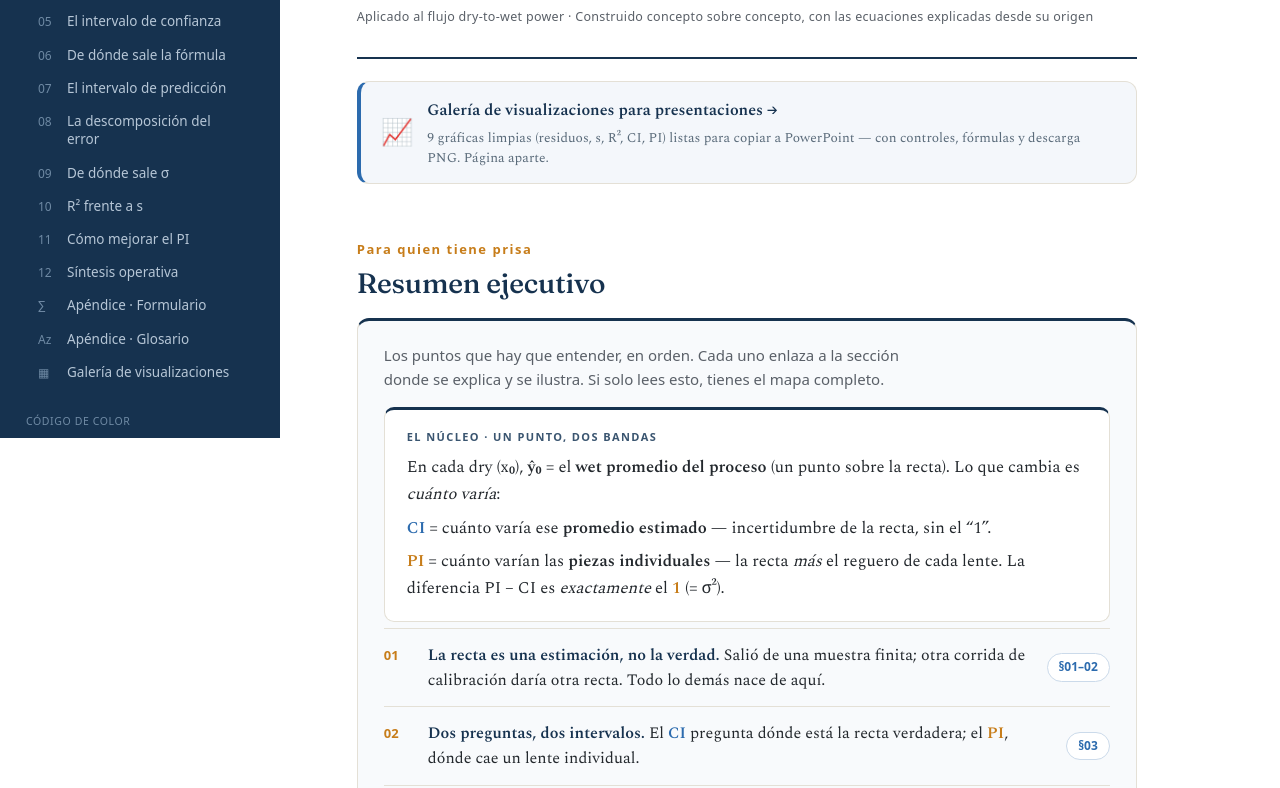
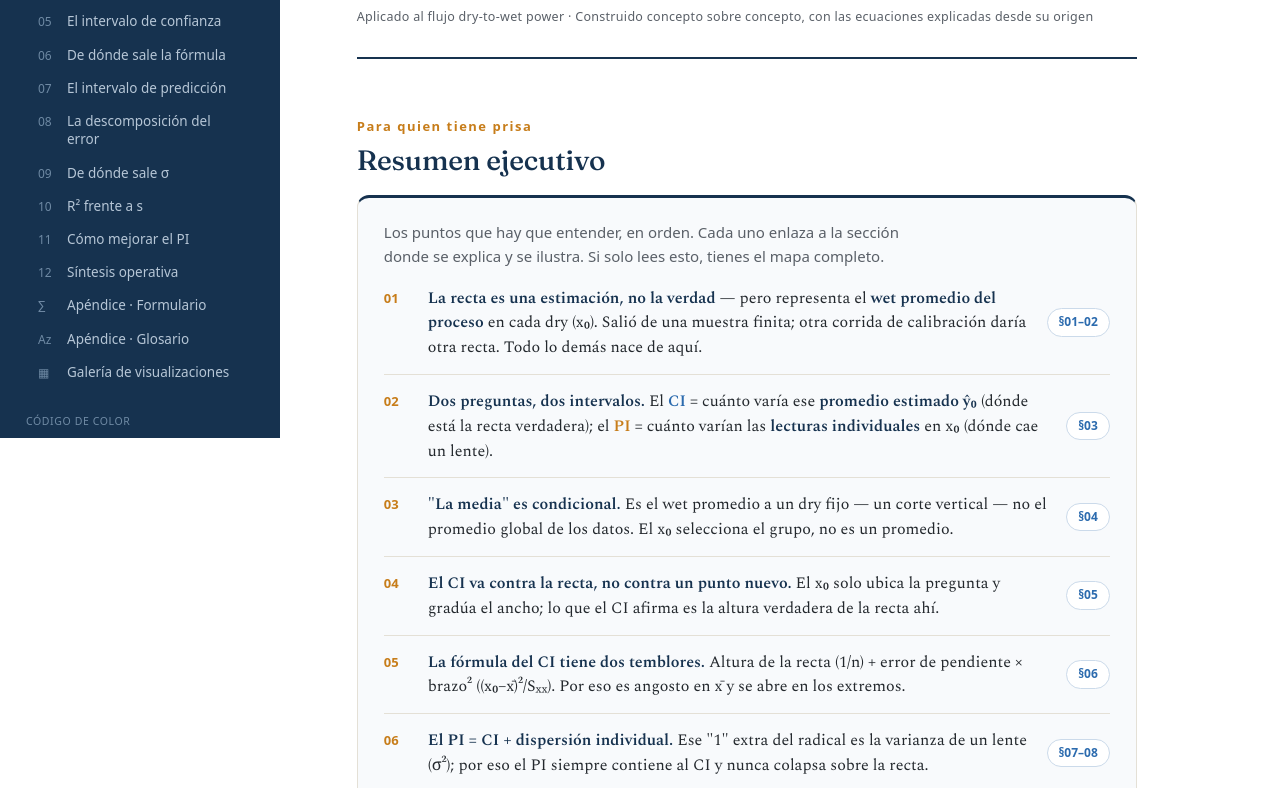
Before and after one commit to alvinasael/regression-intervals, a plain HTML site: page index.html in a window 1280 px wide. Shown: the part 362-1150 px from the top of the page. Drawn offline with nearby package versions, Linux system fonts and the light colour scheme.

Commit message:
Refine exec summary (points 01-02), remove gallery callout + nucleo box (keep sidebar link)

```diff
--- a/index.html
+++ b/index.html
@@ -226,30 +226,15 @@ figcaption b{color:var(--ink);font-weight:600}
   <div class="meta">Aplicado al flujo dry-to-wet power · Construido concepto sobre concepto, con las ecuaciones explicadas desde su origen</div>
 </header>
 
-<a href="visualizaciones.html" style="display:flex;align-items:center;gap:14px;text-decoration:none;margin:22px 0 6px;padding:15px 20px;background:#F4F7FB;border:1px solid var(--rule);border-left:4px solid #2C6BAE;border-radius:12px">
-  <span style="font-size:26px;line-height:1">📈</span>
-  <span>
-    <span style="display:block;font-weight:600;color:#16324F;font-size:16px">Galería de visualizaciones para presentaciones →</span>
-    <span style="display:block;font-size:13.5px;color:#5a6b7a;margin-top:3px;line-height:1.5">9 gráficas limpias (residuos, s, R², CI, PI) listas para copiar a PowerPoint — con controles, fórmulas y descarga PNG. Página aparte.</span>
-  </span>
-</a>
-
 <section id="resumen">
   <div class="sec-num">Para quien tiene prisa</div>
   <h2>Resumen ejecutivo</h2>
   <div class="exec-panel">
     <p class="exec-intro">Los puntos que hay que entender, en orden. Cada uno enlaza a la sección donde se explica y se ilustra. Si solo lees esto, tienes el mapa completo.</p>
 
-    <div class="callout keyeq" style="margin:16px 0 6px">
-      <span class="clabel">El núcleo · un punto, dos bandas</span>
-      <p style="margin-bottom:6px">En cada dry (x₀), <b>ŷ₀</b> = el <b>wet promedio del proceso</b> (un punto sobre la recta). Lo que cambia es <em>cuánto varía</em>:</p>
-      <p style="margin-bottom:6px"><span class="cci">CI</span> = cuánto varía ese <b>promedio estimado</b> — incertidumbre de la recta, sin el “1”.</p>
-      <p style="margin-bottom:0"><span class="cpi">PI</span> = cuánto varían las <b>piezas individuales</b> — la recta <em>más</em> el reguero de cada lente. La diferencia PI − CI es <em>exactamente</em> el <span class="cpi">1</span> (= σ²).</p>
-    </div>
+    <div class="tk"><div class="tn">01</div><div class="tx"><b>La recta es una estimación, no la verdad</b> — pero representa el <b>wet promedio del proceso</b> en cada dry (x₀). Salió de una muestra finita; otra corrida de calibración daría otra recta. Todo lo demás nace de aquí.</div><a class="tref" href="#s1">§01–02</a></div>
 
-    <div class="tk"><div class="tn">01</div><div class="tx"><b>La recta es una estimación, no la verdad.</b> Salió de una muestra finita; otra corrida de calibración daría otra recta. Todo lo demás nace de aquí.</div><a class="tref" href="#s1">§01–02</a></div>
-
-    <div class="tk"><div class="tn">02</div><div class="tx"><b>Dos preguntas, dos intervalos.</b> El <span class="cci">CI</span> pregunta dónde está la recta verdadera; el <span class="cpi">PI</span>, dónde cae un lente individual.</div><a class="tref" href="#s3">§03</a></div>
+    <div class="tk"><div class="tn">02</div><div class="tx"><b>Dos preguntas, dos intervalos.</b> El <span class="cci">CI</span> = cuánto varía ese <b>promedio estimado ŷ₀</b> (dónde está la recta verdadera); el <span class="cpi">PI</span> = cuánto varían las <b>lecturas individuales</b> en x₀ (dónde cae un lente).</div><a class="tref" href="#s3">§03</a></div>
 
     <div class="tk"><div class="tn">03</div><div class="tx"><b>"La media" es condicional.</b> Es el wet promedio a un dry fijo — un corte vertical — no el promedio global de los datos. El x₀ selecciona el grupo, no es un promedio.</div><a class="tref" href="#s4">§04</a></div>
 
```
